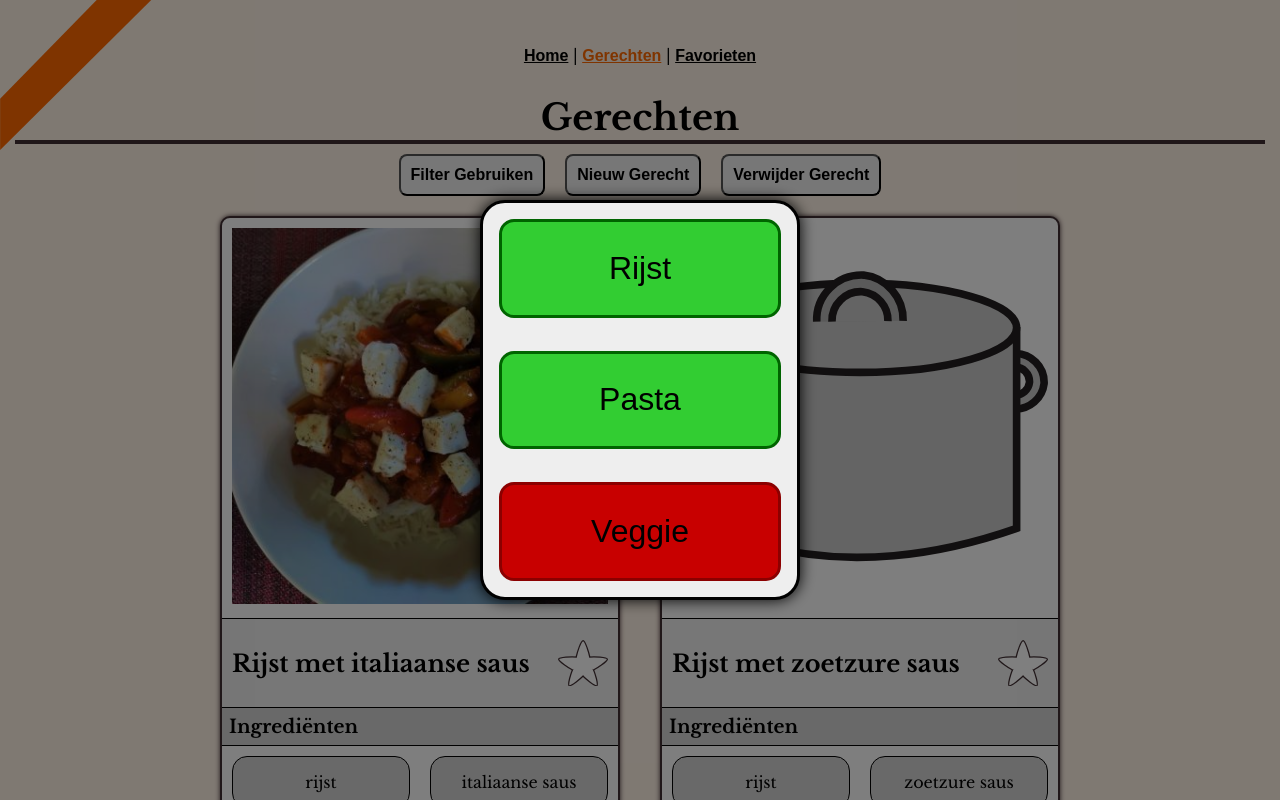
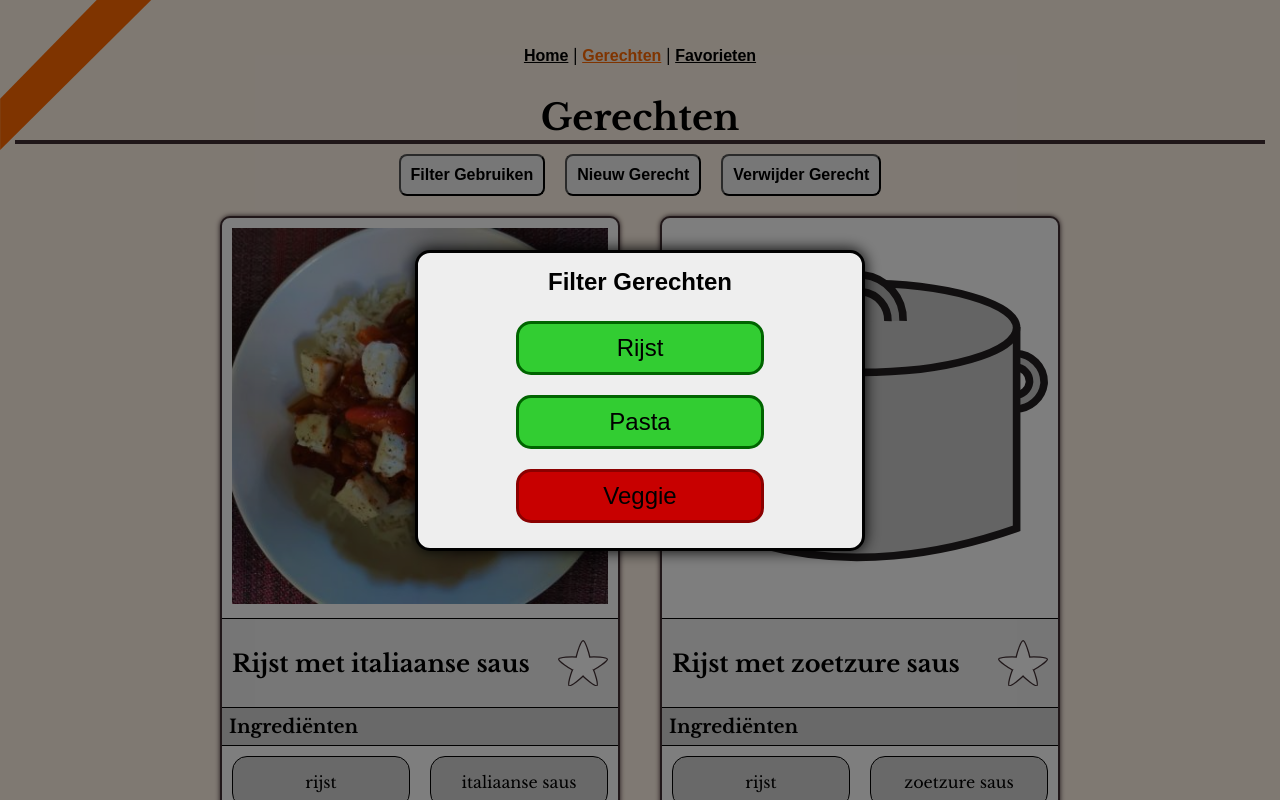
Before and after one commit to NatanVBraeckel/PDP_project, a Vue app: page /gerechten in a window 1280 px wide. Both pictures are taken after a click on the button "Filter Gebruiken". Shown: the top 800 px of the page. Built offline with nearby package versions, Linux system fonts and the light colour scheme.

Commit message:
Modal component gemaakt en geïmplementeerd

```diff
--- a/src/components/GerechtenFilter.vue
+++ b/src/components/GerechtenFilter.vue
@@ -1,16 +1,19 @@
 <template>
-  <div class="backdrop" v-if="showFilter" @click.self="filterOff">
-    <div class="filter">
+  <VueModal text="Filter Gerechten" @modalOff="filterOff">
     <button @click="changeShowRijst" class="rijstButton" :class="{ active: showRijst === true }">Rijst</button>
     <button @click="changeShowPasta" class="pastaButton" :class="{ active: showPasta === true }">Pasta</button>
     <button @click="changeShowVeggie" class="veggieButton" :class="{ active: showVeggie === true }">Veggie</button>
-    </div>
-  </div>
+  </VueModal>
 </template>
 
 <script>
+import VueModal from "@/components/VueModal";
+
 export default {
   name: "GerechtenFilter",
+  components: {
+    VueModal
+  },
   props: {
     showFilter: Boolean,
     showRijst: Boolean,
@@ -35,44 +38,26 @@ export default {
 </script>
 
 <style lang="scss" scoped>
-.backdrop {
-  background-color: rgba(0, 0, 0, 0.5);
-  width: 100%;
-  height: 100%;
-  position: fixed;
-  top: 0;
-  left: 0;
-}
-
-.filter {
-  background-color: #eee;
-  width: 25%;
-  height: 50%;
-  margin: 25vh auto;
-  display: flex;
-  flex-direction: column;
-  justify-content: space-around;
-  border-radius: 25px;
-  border: 3px solid #000;
-  box-shadow: 0 0 15px black;
 
 button {
-    font-size: 2em;
-    width: 90%;
-    margin: 0 auto;
-    flex: 0 1 25%;
+  font-size: 1.5em;
+  min-width: fit-content;
+  width: 60%;
+  margin: 10px auto;
   padding: 10px;
   cursor: pointer;
   background-color: rgba(200, 0, 0, 1);
   border: 3px solid darkred;
   border-radius: 15px;
+  &:hover {
+    box-shadow: 0 0 3px black;
+  }
 }
 
 .active {
   background-color: limegreen;
   border-color: darkgreen;
 }
-}
 
 
 </style>
--- a/src/components/NieuwGerecht.vue
+++ b/src/components/NieuwGerecht.vue
@@ -1,13 +1,10 @@
 <template>
-  <div class="backdrop" v-if="showNieuwGerecht" @click.self="nieuwGerechtOff">
-    <div class="nieuwGerecht">
-      <h2>Maak nieuw gerecht aan</h2>
+  <VueModal text="Nieuw Gerecht" @modalOff="nieuwGerechtOff">
 
     <section>
       <label for="naam">Naam: </label>
       <input type="text" id="naam" v-model="naamNieuwGerecht">
     </section>
-
 
     <section>
       <label for="aantal">Ingrediënten: </label>
@@ -34,17 +31,17 @@
     </section>
 
     <VueButton tekst="Maak nieuw gerecht aan" @click.native="voegNieuwGerechtToe"/>
+  </VueModal>
 
-    </div>
-  </div>
 </template>
 
 <script>
 import VueButton from "@/components/VueButton";
+import VueModal from "@/components/VueModal";
 
 export default {
   name: "NieuwGerecht",
-  components: {VueButton},
+  components: {VueButton, VueModal},
   props: {
     showNieuwGerecht: Boolean
   },
@@ -80,29 +77,6 @@ export default {
 </script>
 
 <style lang="scss" scoped>
-.backdrop {
-  background-color: rgba(0, 0, 0, 0.5);
-  width: 100%;
-  height: 100%;
-  position: fixed;
-  top: 0;
-  left: 0;
-}
-
-.nieuwGerecht {
-  font-family: sans-serif;
-  background-color: #eee;
-  width: 25vw;
-  max-height: 75vh;
-  margin: 20vh auto;
-  padding: 15px;
-  border-radius: 15px;
-  border: 3px solid #000;
-  box-shadow: 0 0 15px #000;
-
-  h2 {
-    margin-bottom: 15px;
-  }
 
   #vue-button {
     margin-top: 15px;
@@ -127,5 +101,4 @@ export default {
       margin: 5px;
     }
   }
-}
 </style>
--- a/src/components/RemoveGerecht.vue
+++ b/src/components/RemoveGerecht.vue
@@ -1,7 +1,5 @@
 <template>
-  <div class="backdrop" @click.self="removeOff">
-    <div class="removeField">
-      <h2>Welk gerecht wil je verwijderen?</h2>
+  <VueModal text="Verwijder Gerechten" @modalOff="removeOff">
     <div class="button-list">
       <VueButton :tekst="gerecht.name" v-for="gerecht in gerechten" :key="gerecht"
                  @click.native="confirmMenu(gerecht.name)"/>
@@ -9,14 +7,13 @@
     <ConfirmationMenu :zin="gerechtTeVerwijderen + ' definitief verwijderen?'" :dingAanTePassen="gerechtTeVerwijderen"
                       :showConfirmation="showConfirmation" @confirmationOff="confirmOff"
                       @confirmAction="removeGerecht"/>
-    </div>
-  </div>
-
+  </VueModal>
 </template>
 
 <script>
 import ConfirmationMenu from "@/components/ConfirmationMenu";
 import VueButton from "@/components/VueButton";
+import VueModal from "@/components/VueModal";
 
 export default {
   name: "RemoveGerecht",
@@ -25,7 +22,8 @@ export default {
   },
   components: {
     ConfirmationMenu,
-    VueButton
+    VueButton,
+    VueModal
   },
   data() {
     return {
@@ -58,29 +56,6 @@ export default {
 </script>
 
 <style lang="scss" scoped>
-.backdrop {
-  background-color: rgba(0, 0, 0, 0.5);
-  width: 100%;
-  height: 150%;
-  position: fixed;
-  top: 0;
-  left: 0;
-
-  .removeField {
-    font-family: sans-serif;
-    background-color: #eee;
-    padding: 15px;
-    width: 80vw;
-    max-height: 75vh;
-    margin: 25vh auto;
-    overflow-y: scroll;
-    border-radius: 15px;
-    border: 3px solid #000;
-    box-shadow: 0 0 15px #000;
-
-    h2 {
-      margin-bottom: 15px;
-    }
 
 .button-list {
   display: flex;
@@ -92,36 +67,5 @@ export default {
     margin-bottom: 10px;
   }
 }
-  }
-}
-
-
-@media screen and (min-width: 500px) {
-  .backdrop {
-    .removeField {
-      width: 60vw;
-
-      .button-list {
-        display: flex;
-        flex-wrap: wrap;
-        justify-content: center;
-
-        #vue-button {
-          flex: 0 1 60%;
-        }
-      }
-    }
-  }
-}
-
-@media screen and (min-width: 700px) {
-  .backdrop .removeField {
-    width: 450px;
-
-    #vue-button {
-      flex: 0 1 60%;
-    }
-  }
-}
 
 </style>
--- /dev/null
+++ b/src/components/VueModal.vue
@@ -0,0 +1,66 @@
+<template>
+  <div class="backdrop" @click.self="removeModal">
+    <div class="modal">
+      <h2>{{ text }}</h2>
+      <slot>
+
+      </slot>
+    </div>
+  </div>
+
+</template>
+
+<script>
+export default {
+  name: "VueModal",
+  props: {
+    text: {
+      type: String,
+      required: true
+    }
+  },
+  methods: {
+    removeModal() {
+      this.$emit('modalOff')
+    }
+  }
+}
+</script>
+
+<style lang="scss" scoped>
+
+.backdrop {
+  background-color: rgba(0, 0, 0, 0.5);
+  width: 100%;
+  height: 150%;
+  position: fixed;
+  top: -25%;
+  left: 0;
+  display: flex;
+  justify-content: center;
+  align-items: center;
+
+  .modal {
+    font-family: sans-serif;
+    background-color: #eee;
+    padding: 15px;
+    width: 80vw;
+    border-radius: 15px;
+    border: 3px solid #000;
+    box-shadow: 0 0 15px #000;
+
+    h2 {
+      margin-bottom: 15px;
+    }
+
+  }
+}
+
+@media screen and (min-width: 500px) {
+  .backdrop .modal {
+    width: 60vw;
+    max-width: 450px;
+  }
+}
+
+</style>
--- a/src/views/GerechtenView.vue
+++ b/src/views/GerechtenView.vue
@@ -17,10 +17,10 @@
                   @toggleFavorite="toggleFavorite" :confirm-bij-favorite="false"/>
 
     <GerechtenFilter @changeRijst="toggleRijst" @changePasta="togglePasta" @changeVeggie="toggleVeggie"
-                     @changeFilter="toggleFilter"
+                     @changeFilter="toggleFilter" v-if="showFilter"
                      :showRijst="showRijst" :showPasta="showPasta" :showVeggie="showVeggie" :showFilter="showFilter"/>
 
-    <NieuwGerecht @changeNieuwGerecht="toggleNieuwGerecht" @nieuwGerecht="voegNieuwGerechtToe"
+    <NieuwGerecht v-if="showNieuwGerecht" @changeNieuwGerecht="toggleNieuwGerecht" @nieuwGerecht="voegNieuwGerechtToe"
                   :showNieuwGerecht="showNieuwGerecht"/>
 
     <RemoveGerecht v-if="showRemove" @changeRemove="toggleRemove" :gerechten="gerechten"
```
Lines whose indentation alone changed are shown as unchanged.
